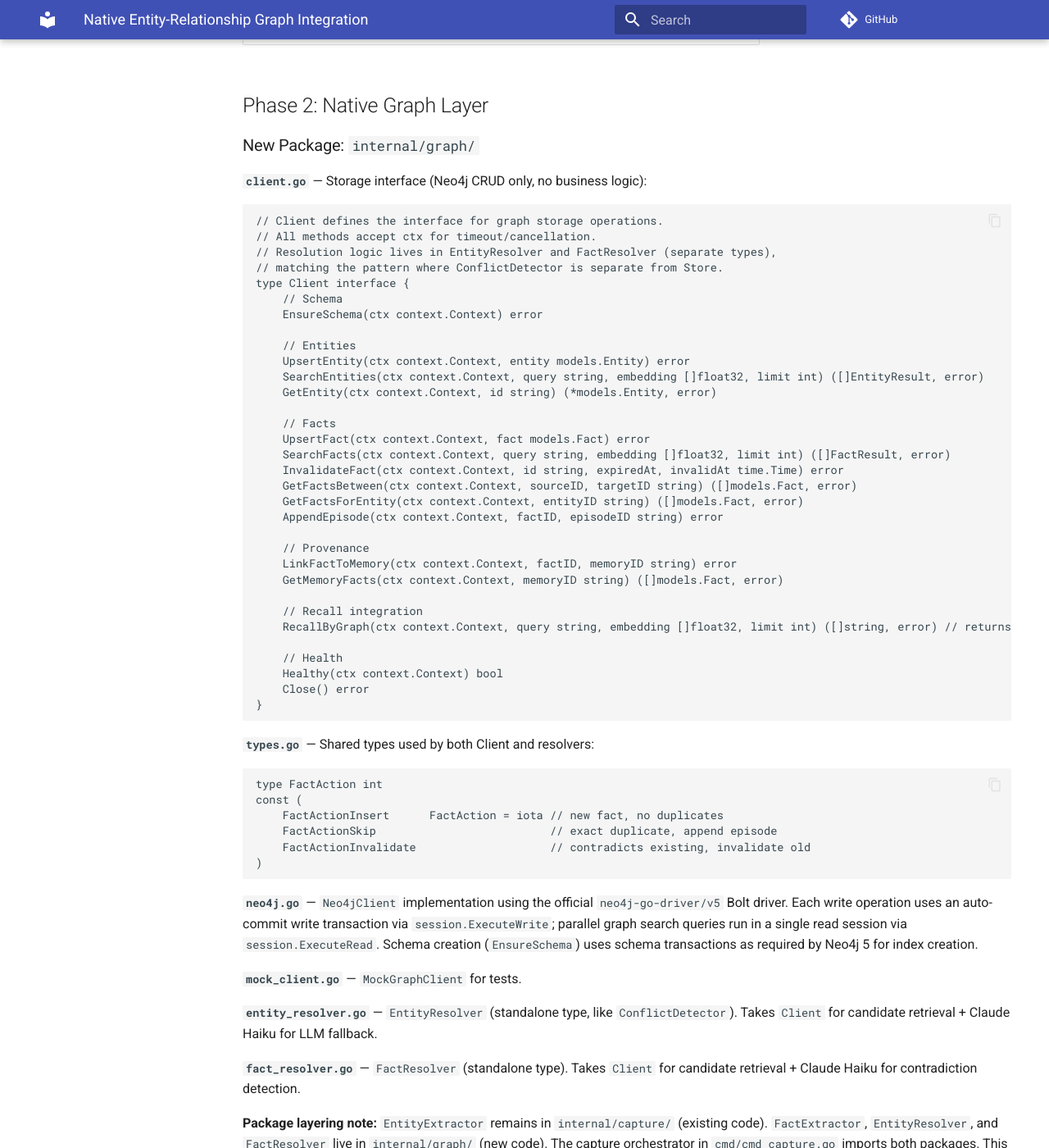
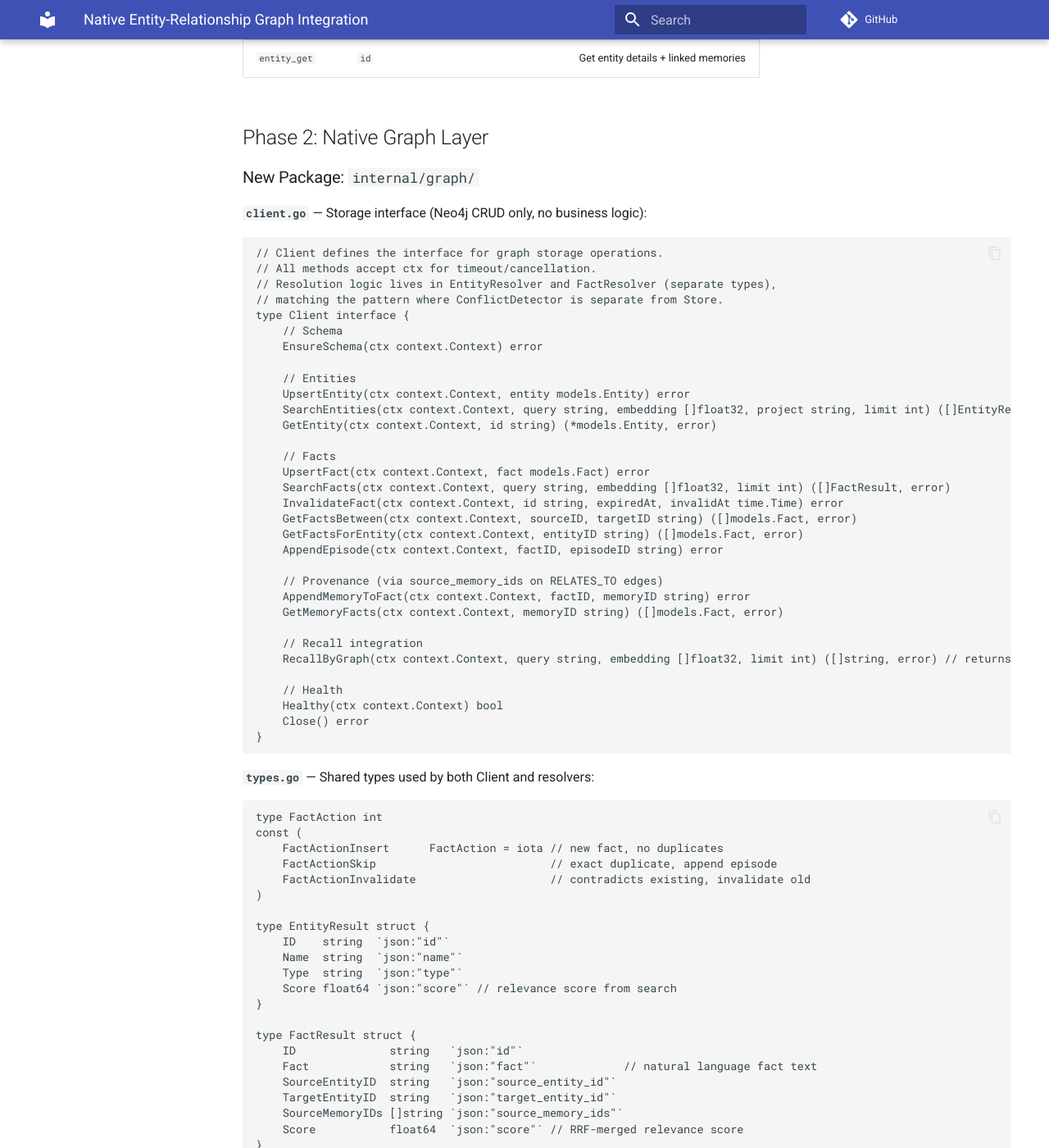
Before and after one commit to ajitpratap0/openclaw-cortex, an MkDocs documentation site: the page built from docs/superpowers/specs/2026-03-14-graphiti-entity-graph-design.md, in a window 1280 px wide and 1400 px high, scrolled down 5393 px. Shown: the whole window at 82% size. Built offline with MkDocs 1.6.1 and Material for MkDocs 9.7.7, drawn with Linux system fonts in a browser that asks for light colours; comment, search, counter and statistics services are not loaded; some of the changed text lies outside the part shown.

Commit message:
docs: fix final 4 blocking spec issues
- Add Entity.Project field for tenant isolation
- Define EntityResult and FactResult types in types.go section
- Add project parameter to Client.SearchEntities() for tenant isolation
- Clarify DERIVED_FROM removed; provenance via source_memory_ids on RELATES_TO
- Rename LinkFactToMemory → AppendMemoryToFact (matches simplified model)

Co-Authored-By: Claude Opus 4.6 <noreply@anthropic.com>

````diff
--- a/docs/superpowers/specs/2026-03-14-graphiti-entity-graph-design.md
+++ b/docs/superpowers/specs/2026-03-14-graphiti-entity-graph-design.md
@@ -39,7 +39,7 @@ Graphiti (by Zep) is a Python graph engine with excellent algorithms. However:
 | **Facts as first-class search units** with embedded fact text | `models.Fact` with `FactEmbedding` for semantic search over relationships, not just entities |
 | **Three-stage entity resolution** (hybrid candidate retrieval → deterministic fast-path → LLM fallback) | `EntityResolver` in `internal/graph/` using Neo4j fulltext + embedding similarity + Claude Haiku fallback |
 | **Edge contradiction detection** (invalidate, don't delete) | `FactResolver` extends existing `ConflictDetector` pattern to graph edges |
-| **Episode provenance** (MENTIONS edges trace facts to source episodes) | `DERIVED_FROM` relationship links facts to source memory IDs |
+| **Episode provenance** (MENTIONS edges trace facts to source episodes) | `source_memory_ids` property on `RELATES_TO` edges links facts to source memory IDs |
 | **Hybrid search with RRF fusion** (BM25 + cosine + BFS in parallel) | `GraphSearcher` runs Neo4j fulltext + vector similarity + 1-hop BFS, merges with RRF |
 | **Community detection** via label propagation + LLM summaries | Phase 3 (future) — label propagation + Claude Haiku community summaries |
 
@@ -132,6 +132,7 @@ type Entity struct {
     // ... existing fields (ID, Name, Type, Aliases, MemoryIDs, CreatedAt, UpdatedAt, Metadata)
 
     // NEW: adopted from Graphiti
+    Project       string    `json:"project,omitempty"`        // project scope (maps to Memory.Project)
     Summary       string    `json:"summary,omitempty"`        // LLM-generated evolving summary
     NameEmbedding []float32 `json:"name_embedding,omitempty"` // 768-dim for similarity search
     CommunityID   string    `json:"community_id,omitempty"`   // Phase 3: cluster membership
@@ -145,8 +146,8 @@ type Entity struct {
 - `Community` — entity clusters (Phase 3)
 
 **Relationship types:**
-- `RELATES_TO` — `(Entity)-[:RELATES_TO]->(Entity)` — entity-to-entity facts (carries all `Fact` fields as properties)
-- `DERIVED_FROM` — `(Entity)-[:RELATES_TO {uuid}]->(Entity)` edge has `source_memory_ids` property linking to Qdrant memory UUIDs. Additionally, a `DERIVED_FROM` relationship `(Entity)-[:DERIVED_FROM]->(Memory)` is created as a lightweight provenance pointer (Memory node is a stub with just `uuid` — actual memory data lives in Qdrant).
+- `RELATES_TO` — `(Entity)-[:RELATES_TO]->(Entity)` — entity-to-entity facts. Carries all `Fact` fields as relationship properties, including `source_memory_ids` (list of Qdrant memory UUIDs that contributed to this fact). This is the primary provenance mechanism.
+- `DERIVED_FROM` — Not used. Provenance is tracked via the `source_memory_ids` property on `RELATES_TO` edges, avoiding an extra relationship type. To find all facts derived from a memory, query: `MATCH ()-[r:RELATES_TO]->() WHERE $memoryID IN r.source_memory_ids RETURN r`.
 - `HAS_MEMBER` — `(Community)-[:HAS_MEMBER]->(Entity)` membership (Phase 3)
 
 **Indexes:**
@@ -219,7 +220,7 @@ type Client interface {
 
     // Entities
     UpsertEntity(ctx context.Context, entity models.Entity) error
-    SearchEntities(ctx context.Context, query string, embedding []float32, limit int) ([]EntityResult, error)
+    SearchEntities(ctx context.Context, query string, embedding []float32, project string, limit int) ([]EntityResult, error)
     GetEntity(ctx context.Context, id string) (*models.Entity, error)
 
     // Facts
@@ -230,8 +231,8 @@ type Client interface {
     GetFactsForEntity(ctx context.Context, entityID string) ([]models.Fact, error)
     AppendEpisode(ctx context.Context, factID, episodeID string) error
 
-    // Provenance
-    LinkFactToMemory(ctx context.Context, factID, memoryID string) error
+    // Provenance (via source_memory_ids on RELATES_TO edges)
+    AppendMemoryToFact(ctx context.Context, factID, memoryID string) error
     GetMemoryFacts(ctx context.Context, memoryID string) ([]models.Fact, error)
 
     // Recall integration
@@ -252,6 +253,22 @@ const (
     FactActionSkip                          // exact duplicate, append episode
     FactActionInvalidate                    // contradicts existing, invalidate old
 )
+
+type EntityResult struct {
+    ID    string  `json:"id"`
+    Name  string  `json:"name"`
+    Type  string  `json:"type"`
+    Score float64 `json:"score"` // relevance score from search
+}
+
+type FactResult struct {
+    ID              string   `json:"id"`
+    Fact            string   `json:"fact"`             // natural language fact text
+    SourceEntityID  string   `json:"source_entity_id"`
+    TargetEntityID  string   `json:"target_entity_id"`
+    SourceMemoryIDs []string `json:"source_memory_ids"`
+    Score           float64  `json:"score"` // RRF-merged relevance score
+}
 ```
 
 **`neo4j.go`** — `Neo4jClient` implementation using the official `neo4j-go-driver/v5` Bolt driver. Each write operation uses an auto-commit write transaction via `session.ExecuteWrite`; parallel graph search queries run in a single read session via `session.ExecuteRead`. Schema creation (`EnsureSchema`) uses schema transactions as required by Neo4j 5 for index creation.
````
